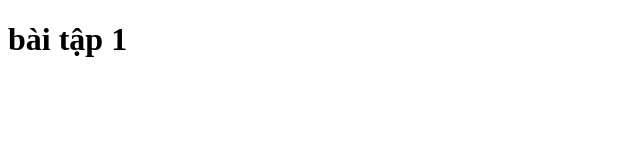
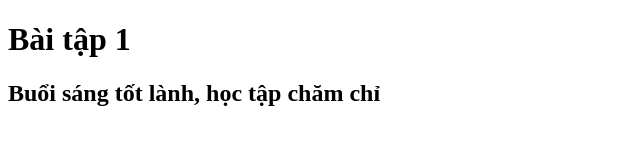
Before and after one commit to ndsouth/exercise, a plain HTML site: page index.html in a window 1280 px wide. Shown: the whole page, without its empty margins (0-640 px from the left). Drawn offline with Linux system fonts and the light colour scheme.

Commit message:
2nd commit

```diff
--- a/index.html
+++ b/index.html
@@ -6,6 +6,7 @@
     <title>Exercise</title>
   </head>
   <body>
-    <h1>bài tập 1</h1>
+    <h1>Bài tập 1</h1>
+    <h2>Buổi sáng tốt lành, học tập chăm chỉ</h2>
   </body>
 </html>
```
